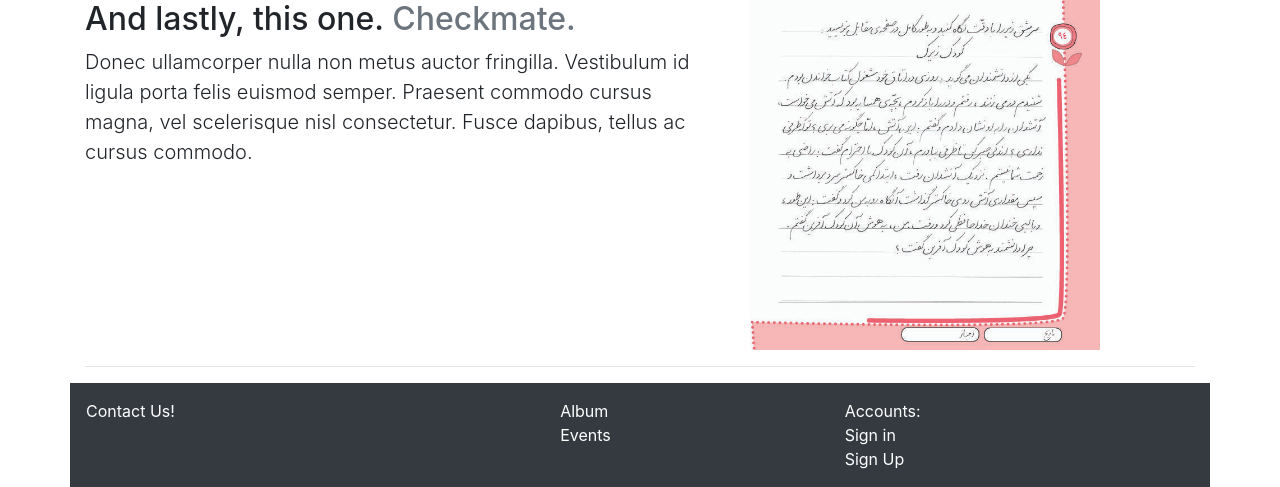
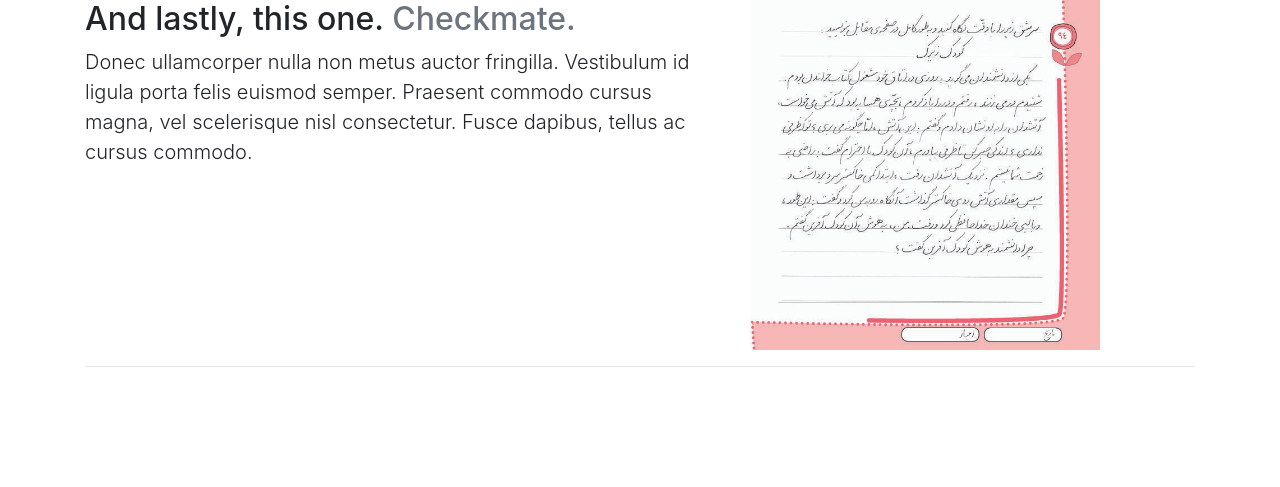
Before and after one commit to mohammadamin16/zibabenevisim, a Django app: template templates/index.html in a window 1280 px wide. Shown: the part 1596-2083 px from the top of the page. After the commit the page ends 1963 px from the top, so only its background shows below. Run offline with Django 3.2, Linux system fonts and the light colour scheme; the template is opened without the code that fills it, so the values that code supplies are empty; some libraries are stand-ins or nearby versions.

Commit message:
remove footer

```diff
--- a/templates/layout.html
+++ b/templates/layout.html
@@ -54,27 +54,6 @@
 
 
 
-    <footer class="footer">
-      <div class="container bg-dark p-3 text-white">
-        <div class="row">
-            <div class="col-5">
-                Contact Us!
-            </div>
-            <div class="col-3">
-                Album
-                <br>
-                Events
-            </div>
-            <div class="col-3">
-                Accounts:
-                <br>
-                Sign in
-                <br>
-                Sign Up
-            </div>
-        </div>
-      </div>
-    </footer>
 
     <!-- Optional JavaScript -->
     <!-- jQuery first, then Popper.js, then Bootstrap JS -->
```
